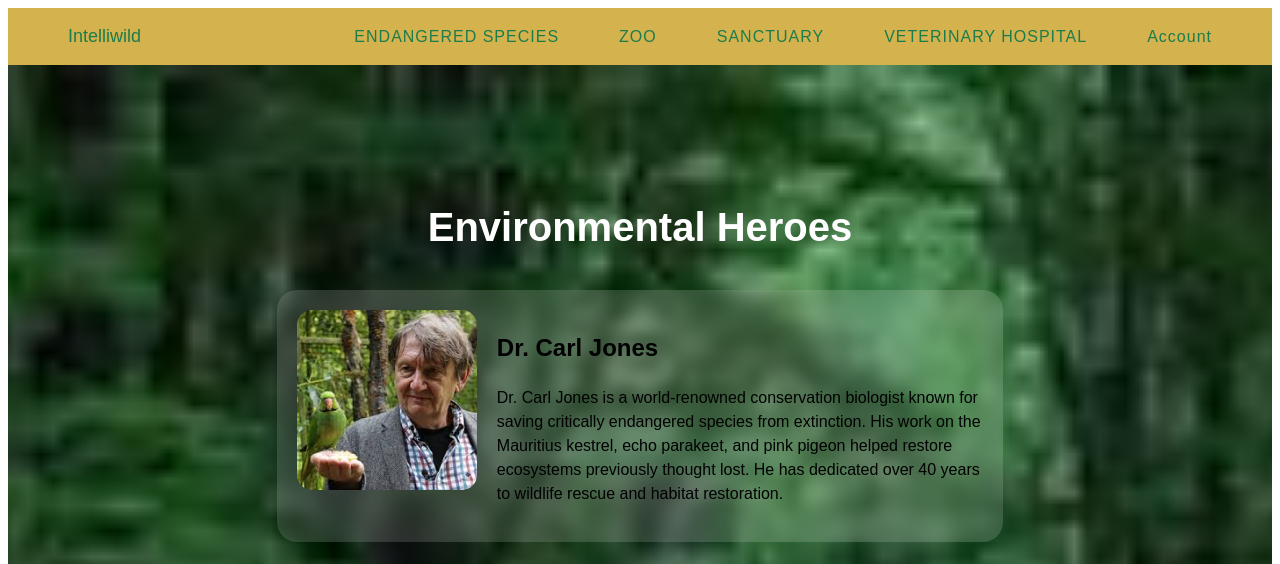
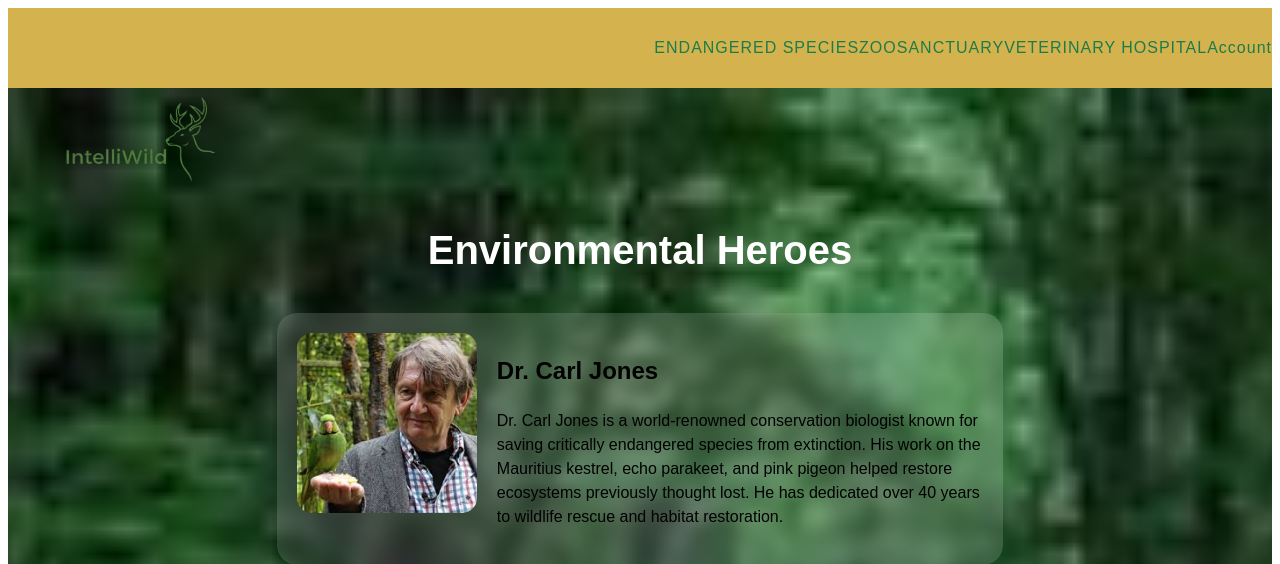
Before and after one commit to asadsamadsheikh/IntelliWild, a Flask app: page / in a window 1280 px wide. Shown: the top 564 px of the page. Run offline with Flask 3, Linux system fonts and the light colour scheme.

Commit message:
logo changes

```diff
--- a/homeproject/static/home.css
+++ b/homeproject/static/home.css
@@ -20,20 +20,21 @@ html{
     display: flex;
     justify-content: space-between;
     align-items: center;
-    padding: 18px 60px;
+    height: 80px;
 }
 
 /* LOGO */
 .logo {
-    font-size: 18px;
-    font-weight: 500;
+    height: 70px;
     color: #1c7c4c;  /* green */
+    background: cover;
 }
 
 /* NAV LINKS */
 .nav-links {
     display: flex;
-    gap: 60px;   /* space between menu items */
+    justify-content: center;   /* space between menu items */
+    align-items: center;
 }
 
 .nav-links a {
--- a/homeproject/templates/home.html
+++ b/homeproject/templates/home.html
@@ -9,7 +9,9 @@
 
 <!-- NAVBAR -->
 <header class="navbar">
-    <div class="logo">Intelliwild</div>
+    <div class="logo">
+        <img src="/static/logo.png">
+    </div>
 
     <nav class="nav-links">
         <a href="#">ENDANGERED SPECIES</a>
```
Also changed, not shown: homeproject/static/logo.png (added).
